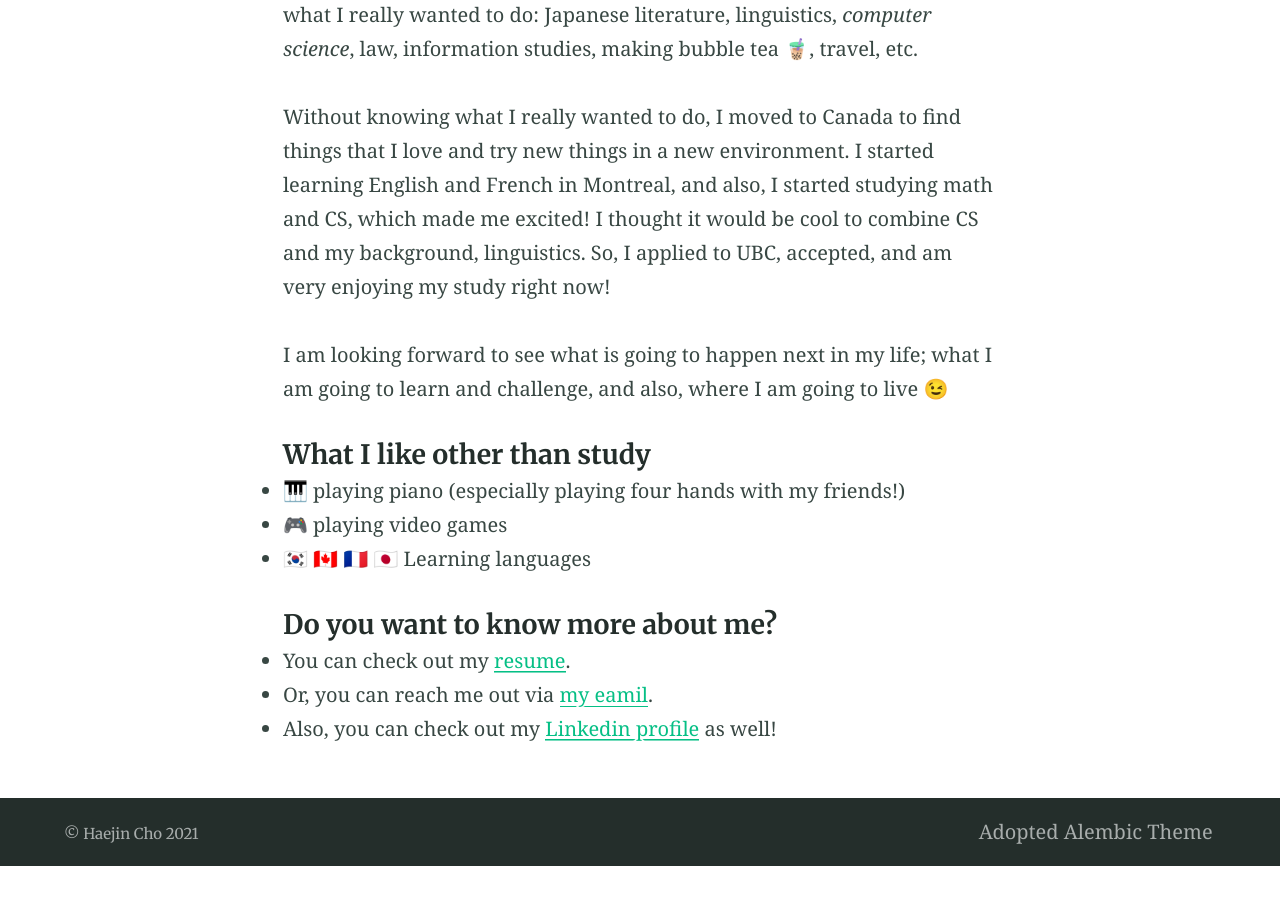
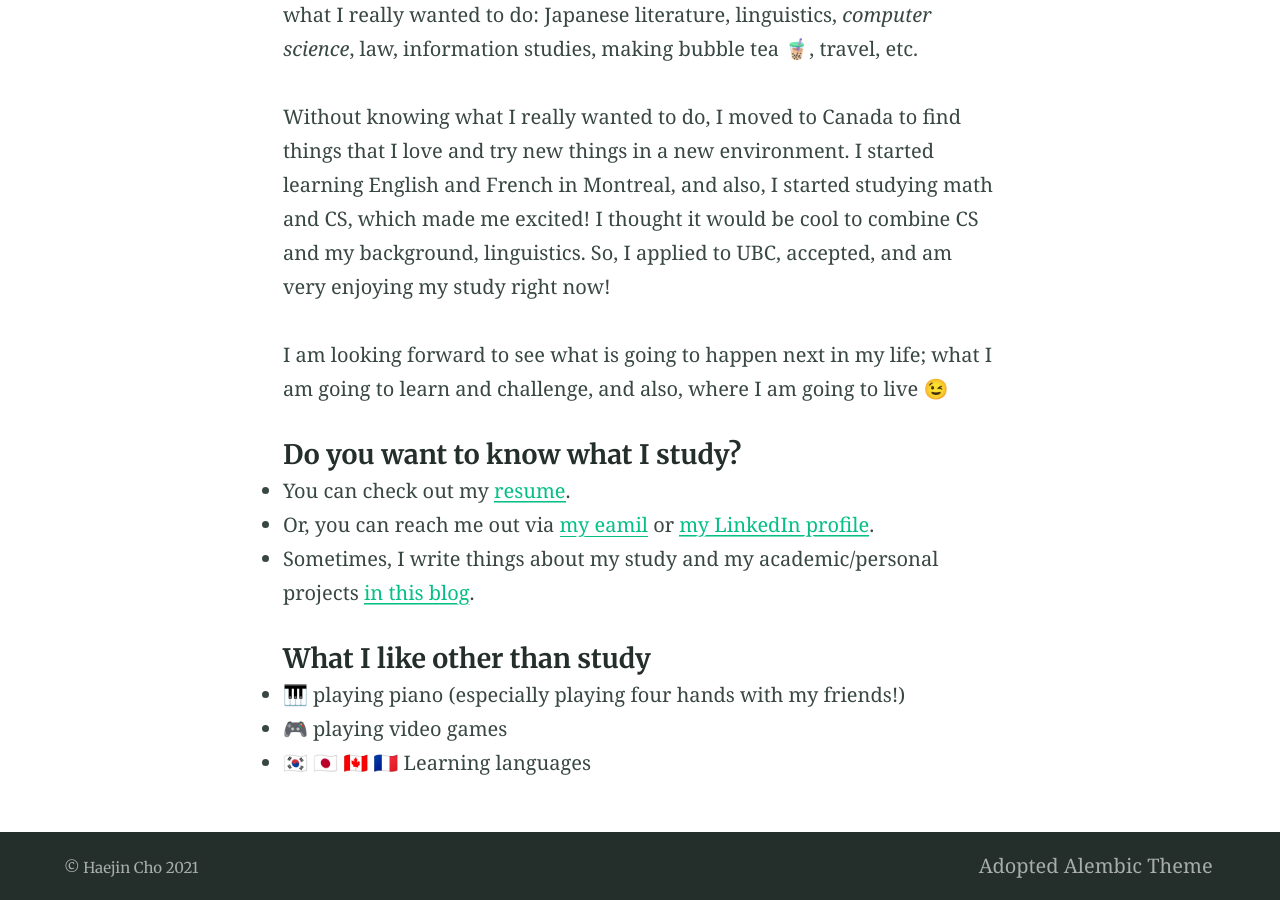
Before and after one commit to jinjin-tonic/jinjin-tonic.github.io, a Jekyll site: the page built from index.md, in a window 1280 px wide and 900 px high, scrolled down 939 px. Built offline with Jekyll 4.4.1, drawn with Linux system fonts in a browser that asks for light colours; before the commit the page ends 1805 px from its top, so only the background shows below that.

Commit message:
Update index.md

```diff
--- a/index.md
+++ b/index.md
@@ -10,8 +10,6 @@ feature_image: "background.png"
 #### Hi 👋 !
 I am Haejin Cho (조해진), or just Jin, and thanks for visiting my personal blog!
 
-
-
 #### A brief (TMI) history of me
 I was born in Masan, a small city near the sea in Korea, in a Korea-Vietnam mixed family. I was a girl who loves imagination, playing piano, playing games, and reading novels. I also dreamed about living in a BIG city like Seoul or Tokyo. I miss my home village now, but I still like big cities 😆
 
@@ -21,15 +19,14 @@ Without knowing what I really wanted to do, I moved to Canada to find things tha
 
 I am looking forward to see what is going to happen next in my life; what I am going to learn and challenge, and also, where I am going to live 😉
 
+#### Do you want to know what I study?
+
+- You can check out my [resume](https://github.com/jinjin-tonic/jinjin-tonic.github.io/blob/main/resume.pdf).
+- Or, you can reach me out via [my eamil](miroirs299@gmail.com) or [my LinkedIn profile](https://www.linkedin.com/in/haejin-cho-220a3a1b2/).
+- Sometimes, I write things about my study and my academic/personal projects [in this blog](https://jinjin-tonic.github.io/blog/).
 
 #### What I like other than study
+
 - 🎹 playing piano (especially playing four hands with my friends!)
 - 🎮 playing video games
-- 🇰🇷 🇨🇦 🇫🇷 🇯🇵 Learning languages
-
-
-#### Do you want to know more about me?
-
-- You can check out my [resume](https://github.com/jinjin-tonic/jinjin-tonic.github.io/blob/main/resume.pdf).
-- Or, you can reach me out via [my eamil](miroirs299@gmail.com).
-- Also, you can check out my [Linkedin profile](https://www.linkedin.com/in/haejin-cho-220a3a1b2/) as well!
+- 🇰🇷 🇯🇵 🇨🇦 🇫🇷 Learning languages
```
